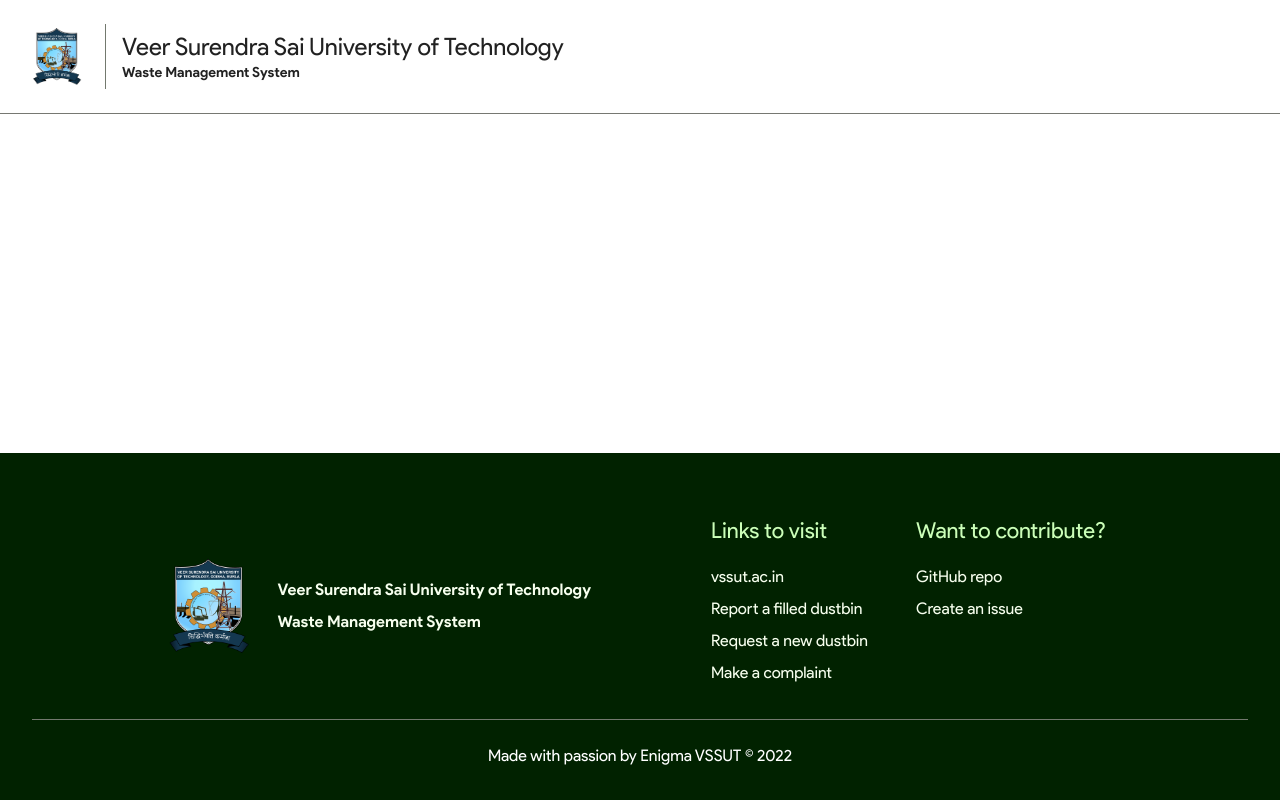
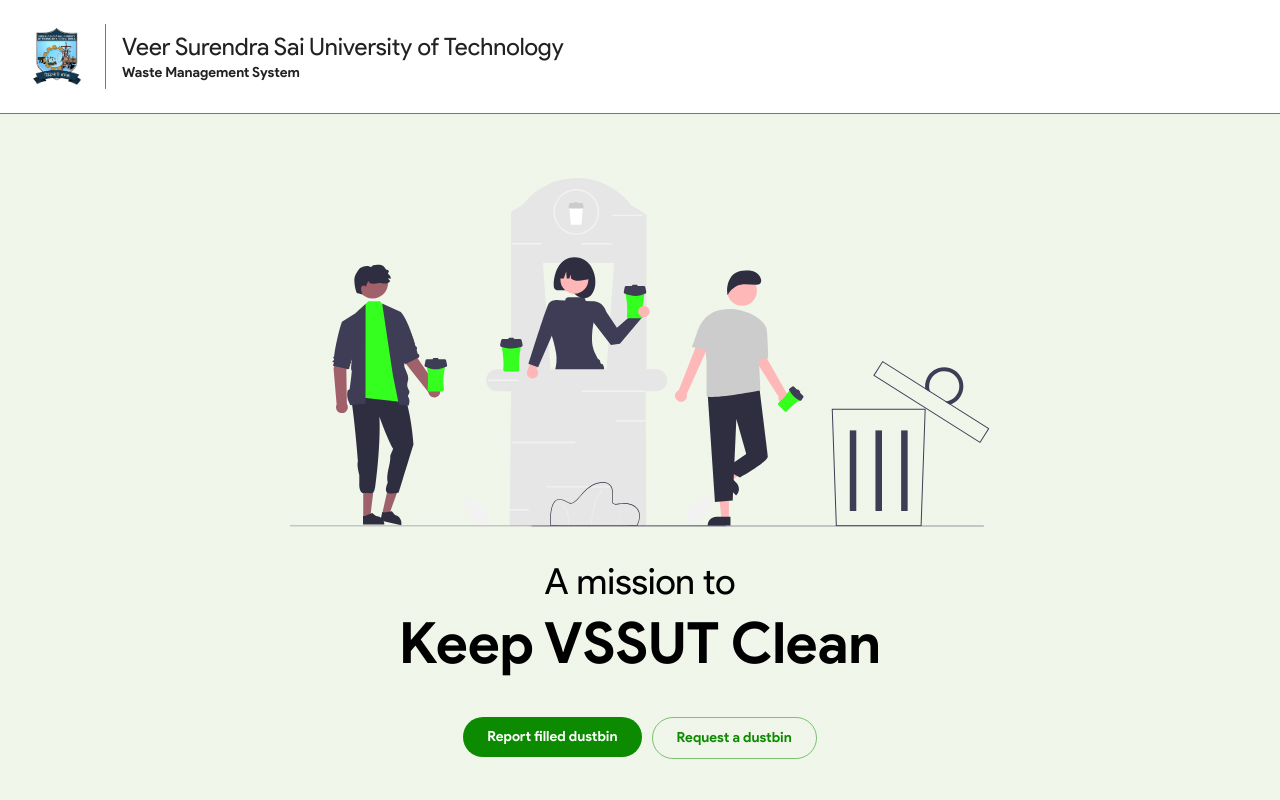
Before and after one commit to EnigmaVSSUT/Waste-Management-Client, a Next.js app: page / in a window 1280 px wide. Shown: the top 800 px of the page. Built offline with nearby package versions, Linux system fonts and the light colour scheme.

Commit message:
feat: hero

```diff
--- a/components/common/footer/Footer.jsx
+++ b/components/common/footer/Footer.jsx
@@ -21,6 +21,7 @@
 				<Link
 					href={link.href}
 					target={link.target}
+					key={link.text}
 				>
 					<Typography
 						variant='body.large'
--- /dev/null
+++ b/components/pages/home/Main.jsx
@@ -0,0 +1,81 @@
+import { Button, Stack, Typography } from "@mui/material";
+import Image from "next/image";
+import Link from "next/link";
+
+const Main = () => {
+	return (
+		<Stack
+			padding='64px 32px'
+			gap='32px'
+			sx={(theme) => ({
+				background: theme.palette.surface[10],
+			})}
+		>
+			<Stack
+				gap='32px'
+				alignItems='center'
+			>
+				<Image
+					src='/images/cfc-svg.svg'
+					width={700}
+					height={349}
+					style={{
+						width: '100%',
+						maxWidth: '700px',
+					}}
+				/>
+				<Stack
+					gap='8px'
+				>
+					<Typography
+						variant='display.small'
+						textAlign='center'
+					>
+						A mission to
+					</Typography>
+					<Typography
+						variant='display.large'
+						textAlign='center'
+					>
+						Keep VSSUT Clean
+					</Typography>
+				</Stack>
+				<Stack
+					direction='row'
+					justifyContent='center'
+					padding='10px'
+					gap='10px'
+				>
+					<Link
+						href='/report-filled'
+					>
+						<Button
+							variant='contained'
+						>
+							<Typography
+								variant='label.large'
+							>
+								Report filled dustbin
+							</Typography>
+						</Button>
+					</Link>
+					<Link
+						href='/new-dustbin'
+					>
+						<Button
+							variant='outlined'
+						>
+							<Typography
+								variant='label.large'
+							>
+								Request a dustbin
+							</Typography>
+						</Button>
+					</Link>
+				</Stack>
+			</Stack>
+		</Stack>
+	);
+}
+
+export default Main;
--- a/pages/index.jsx
+++ b/pages/index.jsx
@@ -1,11 +1,12 @@
 import { Stack, Typography } from "@mui/material";
+import Main from "../components/pages/home/Main";
 
 const Index = () => {
 	return (
 		<Stack
-			padding='64px 32px'
-			gap='32px'
+
 		>
+			<Main />
 		</Stack>
 	);
 }
--- a/theme/options/components.js
+++ b/theme/options/components.js
@@ -8,6 +8,18 @@
 		defaultProps: {
 			elevation: 0
 		}
+	},
+	MuiButton: {
+		defaultProps: {
+			disableElevation: true
+		},
+		styleOverrides: {
+			root: {
+				padding: '10px 24px',
+				borderRadius: '100px',
+				textTransform: 'none'
+			}
+		}
 	}
 }
 
--- a/theme/options/palette.js
+++ b/theme/options/palette.js
@@ -6,7 +6,8 @@
 		95: '#CBFFB8'
 	},
 	surface: {
-		500: '#ffffff'
+		500: '#FCFDF6',
+		10: 'linear-gradient(0deg, rgba(8, 110, 0, 0.05), rgba(8, 110, 0, 0.05)), #FCFDF6'
 	},
 	neutral: {
 		50: '#767872'
--- a/theme/options/typography.js
+++ b/theme/options/typography.js
@@ -5,6 +5,18 @@
 
 const typography = {
 	fontFamily: ['Product Sans', 'sans-serif'].join(','),
+	'display.large': {
+		fontFamily: 'Product Sans Bold',
+		fontWeight: 700,
+		fontSize: '57px',
+		lineHeight: '64px'
+	},
+	'display.small': {
+		fontFamily: 'Product Sans',
+		fontWeight: 400,
+		fontSize: '36px',
+		lineHeight: '44px'
+	},
 	'headline.small': {
 		fontFamily: 'Product Sans',
 		fontWeight: 400,
@@ -29,6 +41,12 @@
 		fontSize: '14px',
 		lineHeight: '20px'
 	},
+	'label.large': {
+		fontFamily: 'Product Sans Bold',
+		fontWeight: 700,
+		fontSize: '14px',
+		lineHeight: '20px'
+	},
 	'body.large': {
 		fontFamily: 'Product Sans',
 		fontWeight: 400,
```
Also changed, not shown: public/images/cfc-svg.svg (added).
